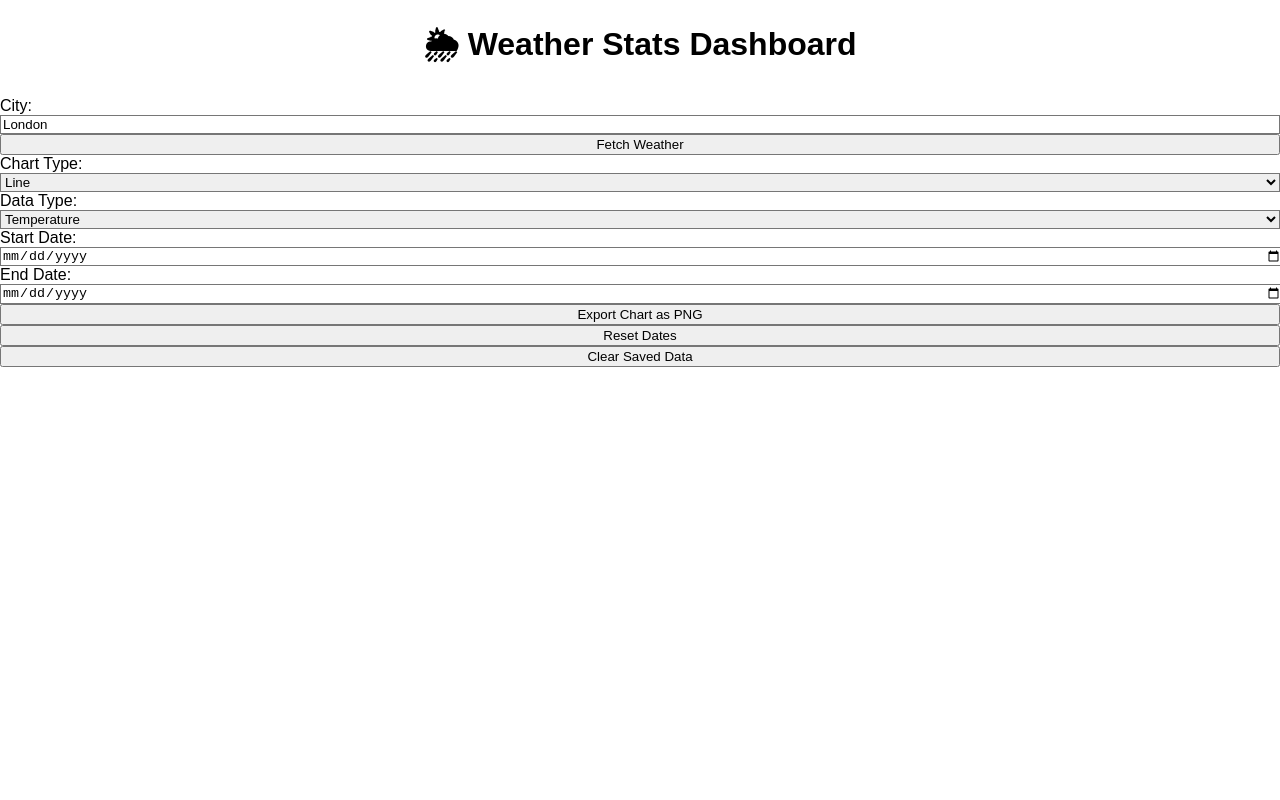
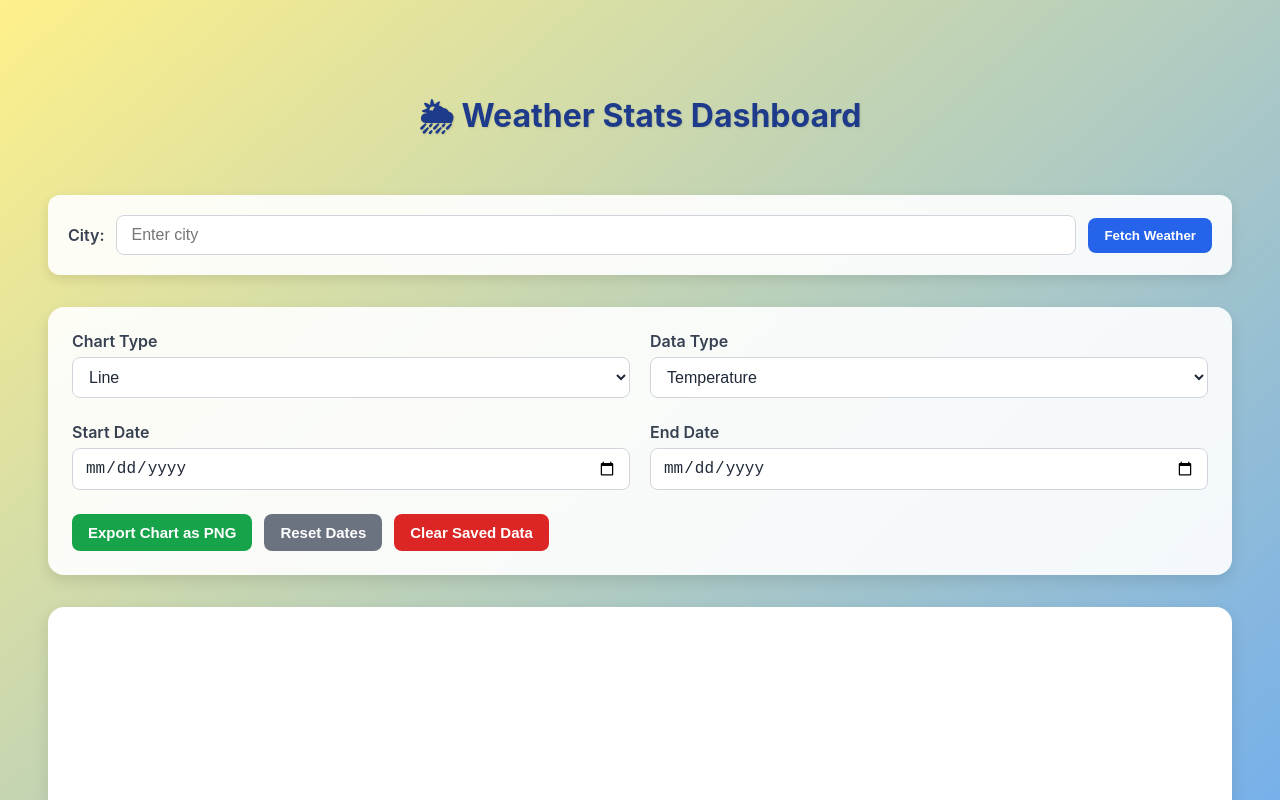
Before and after one commit to RaiderFZ/weather-stats-app, a Vue app: page / in a window 1280 px wide. Shown: the top 800 px of the page. Built offline with nearby package versions, Linux system fonts and the light colour scheme.

Commit message:
Сorrectly cache and display current weather per city

```diff
--- a/package.json
+++ b/package.json
@@ -20,9 +20,6 @@
     "@types/node": "^24.0.12",
     "@vitejs/plugin-vue": "^6.0.0",
     "@vue/tsconfig": "^0.7.0",
-    "autoprefixer": "^10.4.21",
-    "postcss": "^8.5.6",
-    "tailwindcss": "^4.1.11",
     "typescript": "~5.8.3",
     "vite": "^7.0.3",
     "vue-tsc": "^2.2.12"
--- a/src/App.vue
+++ b/src/App.vue
@@ -1,12 +1,14 @@
 <template>
-  <div :class="['min-h-screen p-6 text-gray-800 transition-all', backgroundClass] ">
-      <h1 class="text-4xl font-bold text-center text-white drop-shadow-lg">
+  <div :class="['app-wrapper', backgroundClass]">
+    <div class="container">
+      <h1 class="dashboard-title">
         🌦 Weather Stats Dashboard
       </h1>
       <CityInput />
       <ChartControls />
       <LineChart />
       <WeatherCard />
+    </div>
   </div>
 </template>
 
@@ -20,7 +22,32 @@ import { useBackgroundStyle } from './composables/useBackgroundStyle';
 const { backgroundClass } = useBackgroundStyle();
 </script>
 
-<style scoped>
+<style>
+.app-wrapper {
+  min-height: 100vh;
+  padding: 48px 24px;
+  font-family: 'Inter', sans-serif;
+  color: #1f2937;
+  transition: background 0.5s ease;
+}
+
+.container {
+  max-width: 1200px;
+  margin: 0 auto;
+  display: flex;
+  flex-direction: column;
+  gap: 32px;
+}
+
+.dashboard-title {
+  text-align: center;
+  font-size: 2rem;
+  font-weight: 700;
+  color: #1e3a8a;
+  text-shadow: 1px 1px 2px rgba(0, 0, 0, 0.1);
+  margin-bottom: 1rem;
+}
+
 @keyframes fade-slide-up {
   from {
     opacity: 0;
@@ -35,4 +62,28 @@ const { backgroundClass } = useBackgroundStyle();
 .animate-fade-in {
   animation: fade-slide-up 0.5s ease-out;
 }
+
+.bg-clear {
+  background: linear-gradient(to bottom right, #fef08a, #60a5fa); /* yellow to blue */
+}
+
+.bg-clouds {
+  background: linear-gradient(to bottom right, #d1d5db, #6b7280); /* light to dark gray */
+}
+
+.bg-rain {
+  background: linear-gradient(to bottom right, #3b82f6, #4b5563); /* blue to gray */
+}
+
+.bg-snow {
+  background: linear-gradient(to bottom right, #f9fafb, #dbeafe); /* white to light blue */
+}
+
+.bg-thunderstorm {
+  background: linear-gradient(to bottom right, #6d28d9, #1f2937); /* purple to dark */
+}
+
+.bg-mist {
+  background: linear-gradient(to bottom right, #e5e7eb, #9ca3af); /* light gray to medium */
+}
 </style>
--- a/src/components/ChartControls.vue
+++ b/src/components/ChartControls.vue
@@ -1,69 +1,69 @@
 <template>
-  <div class="controls flex flex-col space-y-4">
-    <div class="flex flex-col sm:flex-row sm:items-center sm:space-x-4">
-      <label for="chartType" class="mr-2">Chart Type:</label>
+  <div class="chart-controls">
+    <div class="control-group">
+      <div class="form-field">
+        <label for="chartType">Chart Type</label>
         <select
           id="chartType"
           v-model="selectedChartType"
-        class="border p-2 w-full sm:w-auto"
         >
           <option value="line">Line</option>
           <option value="bar">Bar</option>
           <option value="pie">Pie</option>
         </select>
       </div>
-    <div class="flex flex-col sm:flex-row sm:items-center sm:space-x-4">
-      <label for="dataType" class="mr-2">Data Type:</label>
+      <div class="form-field">
+        <label for="dataType">Data Type</label>
         <select
           id="dataType"
           v-model="selectedDataType"
-        class="border p-2 w-full sm:w-auto"
         >
           <option value="temperature">Temperature</option>
           <option value="humidity">Humidity</option>
           <option value="pressure">Pressure</option>
         </select>
       </div>
-    <div class="flex flex-col sm:flex-row sm:space-x-4 space-y-4 sm:space-y-0">
-      <div class="flex flex-col">
-        <label for="startDate" class="mr-2">Start Date:</label>
+    </div>
+
+    <div class="control-group">
+      <div class="form-field">
+        <label for="startDate">Start Date</label>
         <input
           id="startDate"
+          type="date"
           v-model="startDate"
-          type="date"
           :max="maxDate"
-          class="border p-2 w-full"
           @change="filterData"
         />
       </div>
-      <div class="flex flex-col">
-        <label for="endDate" class="mr-2">End Date:</label>
+      <div class="form-field">
+        <label for="endDate">End Date</label>
         <input
           id="endDate"
+          type="date"
           v-model="endDate"
-          type="date"
           :max="maxDate"
-          class="border p-2 w-full"
           @change="filterData"
         />
       </div>
     </div>
-    <div class="flex flex-col sm:flex-row sm:space-x-4 space-y-4 sm:space-y-0">
+
+    <div class="button-group">
       <button
         @click="exportChart"
-        class="p-2 bg-green-500 text-white hover:bg-green-600 w-full sm:w-auto"
+        class="btn btn-green"
       >
         Export Chart as PNG
       </button>
       <button
         @click="resetDates"
-        class="p-2 bg-gray-400 text-white hover:bg-gray-500 w-full sm:w-auto"
+        class="btn btn-gray"
       >
         Reset Dates
       </button>
       <button
         @click="clearLocalStorage"
-        class="p-2 bg-red-500 text-white hover:bg-red-600 w-full sm:w-auto"
+        class="btn btn-red"
       >
         Clear Saved Data
       </button>
@@ -83,7 +83,6 @@ const { startDate, endDate, maxDate, filterData, resetDates } = useDateFilter();
 const { removeItem } = useLocalStorage();
 const { chartInstance } = useChartInstance();
 
-
 const selectedChartType = computed({
   get: () => store.chartType,
   set: (val) => store.updateChartType(val),
@@ -93,8 +92,7 @@ const selectedDataType = computed({
   get: () => store.dataType,
   set: (val) => {
     store.dataType = val;
-  const city = store.currentCity || 'Unknown';
-    store.updateChartData(store.rawForecasts, city);
+    store.updateChartData(store.rawForecasts, store.currentCity || 'Unknown');
   }
 });
 
@@ -111,9 +109,12 @@ const exportChart = () => {
 };
 
 const clearLocalStorage = () => {
-  removeItem('weatherCity');
-  removeItem('weatherStartDate');
-  removeItem('weatherEndDate');
+  Object.keys(localStorage).forEach((key) => {
+    if (key.startsWith('weatherCurrent') || key.startsWith('weather')) {
+      localStorage.removeItem(key);
+    }
+    });
+
     store.chartData = { labels: [], datasets: [] };
     store.rawForecasts = [];
     store.error = null;
@@ -122,7 +123,84 @@ const clearLocalStorage = () => {
 </script>
 
 <style scoped>
-.controls {
-  margin-bottom: 16px;
+.chart-controls {
+  background: rgba(255, 255, 255, 0.9);
+  backdrop-filter: blur(8px);
+  padding: 24px;
+  border-radius: 16px;
+  box-shadow: 0 6px 14px rgba(0, 0, 0, 0.1);
+  display: flex;
+  flex-direction: column;
+  gap: 24px;
+}
+
+.control-group {
+  display: flex;
+  flex-wrap: wrap;
+  gap: 20px;
+  justify-content: space-between;
+}
+
+.form-field {
+  flex: 1 1 240px;
+  display: flex;
+  flex-direction: column;
+  gap: 6px;
+}
+
+label {
+  font-weight: 600;
+  color: #374151;
+}
+
+select,
+input[type="date"] {
+  padding: 10px 12px;
+  border: 1px solid #d1d5db;
+  border-radius: 8px;
+  font-size: 16px;
+  background-color: white;
+  color: #1f2937;
+}
+
+.button-group {
+  display: flex;
+  flex-wrap: wrap;
+  gap: 12px;
+}
+
+.btn {
+  padding: 10px 16px;
+  font-size: 15px;
+  font-weight: 600;
+  border: none;
+  border-radius: 8px;
+  cursor: pointer;
+  color: white;
+  transition: background 0.2s;
+}
+
+.btn-green {
+  background-color: #16a34a;
+}
+
+.btn-green:hover {
+  background-color: #15803d;
+}
+
+.btn-gray {
+  background-color: #6b7280;
+}
+
+.btn-gray:hover {
+  background-color: #4b5563;
+}
+
+.btn-red {
+  background-color: #dc2626;
+}
+
+.btn-red:hover {
+  background-color: #b91c1c;
 }
 </style>
--- a/src/components/CityInput.vue
+++ b/src/components/CityInput.vue
@@ -1,81 +1,107 @@
 <template>
-  <div class="bg-white/80 backdrop-blur p-4 rounded-lg shadow space-y-4">
-    <div class="flex flex-col sm:flex-row sm:items-center sm:space-x-4 space-y-2 sm:space-y-0">
-      <label for="city" class="text-gray-700 font-semibold">City:</label>
+  <div class="city-input">
+    <div class="form-group">
+      <label for="city" class="label">City:</label>
       <input
         id="city"
         type="text"
         v-model="localCity"
         placeholder="Enter city"
-        class="flex-1 px-4 py-2 border border-gray-300 rounded-md focus:outline-none focus:ring-2 focus:ring-blue-400"
+        class="input"
       />
       <button
         @click="fetchData"
         :disabled="store.isLoading"
-        class="bg-blue-600 hover:bg-blue-700 text-white font-semibold px-4 py-2 rounded-md transition disabled:opacity-50"
+        class="button"
       >
         {{ store.isLoading ? 'Loading...' : 'Fetch Weather' }}
       </button>
-      <div v-if="store.isLoading" class="spinner ml-2"></div>
+      <div v-if="store.isLoading" class="spinner"></div>
     </div>
-    <p v-if="store.error" class="text-red-600 text-sm">{{ store.error }}</p>
+    <p v-if="store.error" class="error-text">{{ store.error }}</p>
   </div>
 </template>
 
 <script setup lang="ts">
-import { ref, watch } from 'vue';
-import { debounce } from 'lodash';
+import { ref } from 'vue';
 import { useChartStore } from '../stores/chartStore';
 import { useLocalStorage } from '../composables/useLocalStorage';
 
 const store = useChartStore();
 const { getItem, setItem } = useLocalStorage();
-const localCity = ref(getItem('weatherCity', 'London'));
+const localCity = ref(getItem('weatherCity', ''));
 
 let abortController: AbortController | null = null;
 
 const fetchData = async () => {
-    if (abortController) {
-        abortController.abort();
-    }
+  if (!localCity.value.trim()) return;
+
+  if (abortController) abortController.abort();
   abortController = new AbortController();
+
+  store.currentCity = localCity.value;
+
   await Promise.all([
     store.fetchWeatherData(localCity.value, abortController),
     store.fetchCurrentWeather(localCity.value),
   ]);
+
   setItem('weatherCity', localCity.value);
 };
-
-const fetchDataDebounced = debounce(async () => {
-    if (abortController) {
-        abortController.abort();
-    }
-    abortController = new AbortController();
-    await Promise.all([
-        store.fetchWeatherData(localCity.value, abortController),
-        store.fetchCurrentWeather(localCity.value),
-    ]);
-    setItem('weatherCity', localCity.value);
-}, 500);
-
-watch(localCity, () => {
-    if (localCity.value.trim()) {
-        fetchDataDebounced();
-        setItem('weatherCity', localCity.value);
-    }
-});
 </script>
 
 <style scoped>
+.city-input {
+  background: rgba(255, 255, 255, 0.9);
+  backdrop-filter: blur(8px);
+  padding: 20px;
+  border-radius: 12px;
+  box-shadow: 0 4px 12px rgba(0, 0, 0, 0.1);
+}
+
+.form-group {
+  display: flex;
+  flex-wrap: wrap;
+  align-items: center;
+  gap: 12px;
+}
+
+.label {
+  font-weight: 600;
+  color: #374151;
+}
+
+.input {
+  flex: 1;
+  padding: 10px 14px;
+  border: 1px solid #d1d5db;
+  border-radius: 8px;
+  font-size: 16px;
+  min-width: 200px;
+}
+
+.button {
+  padding: 10px 16px;
+  background-color: #2563eb;
+  color: white;
+  border: none;
+  border-radius: 8px;
+  font-weight: bold;
+  cursor: pointer;
+  transition: background 0.2s;
+}
+
+.button:hover {
+  background-color: #1e40af;
+}
+
 .spinner {
-  display: inline-block;
-  width: 24px;
-  height: 24px;
-  border: 4px solid rgba(0, 0, 0, 0.1);
-  border-left-color: #3b82f6;
+  width: 20px;
+  height: 20px;
+  border: 3px solid rgba(0, 0, 0, 0.1);
+  border-left-color: #2563eb;
   border-radius: 50%;
-  animation: spin 1s linear infinite;
-  margin-left: 8px;
+  animation: spin 0.75s linear infinite;
 }
 
 @keyframes spin {
@@ -83,4 +109,10 @@ watch(localCity, () => {
     transform: rotate(360deg);
   }
 }
+
+.error-text {
+  color: #dc2626;
+  margin-top: 10px;
+  font-size: 14px;
+}
 </style>
--- a/src/components/LineChart.vue
+++ b/src/components/LineChart.vue
@@ -1,5 +1,5 @@
 <template>
-  <div class="chart-container">
+  <div class="chart-container animate-fade-in">
     <canvas ref="chartCanvas"></canvas>
   </div>
 </template>
@@ -20,21 +20,17 @@ const { chartInstance, destroyChart } = useChartInstance();
 const createOrUpdateChart = () => {
   const dataset = store.chartData.datasets[0];
 
-  // 🛡 Защита: нет данных или canvas
   if (!chartCanvas.value || !dataset?.data || dataset.data.length === 0) {
     return;
   }
 
-  // 🎯 Фильтруем только числовые значения
   const numericData = dataset.data.filter((v): v is number => typeof v === 'number');
   if (numericData.length === 0) return;
 
-  // 🧹 Уничтожаем предыдущий график
   if (chartInstance.value) {
     destroyChart();
   }
 
-  // 📊 Создаём новый график
   chartInstance.value = new Chart(chartCanvas.value, {
     type: store.chartType,
     data: store.chartData,
@@ -68,7 +64,6 @@ const createOrUpdateChart = () => {
   });
 };
 
-// 🪄 Обновляем график при изменении данных или типа
 watch(
   [() => store.chartData, () => store.chartType],
   () => {
@@ -77,7 +72,6 @@ watch(
   { deep: true }
 );
 
-// 🚀 Создаём график после монтирования, но только если есть данные
 onMounted(() => {
   createOrUpdateChart();
 });
@@ -85,16 +79,20 @@ onMounted(() => {
 
 <style scoped>
 .chart-container {
-  opacity: 0;
-  animation: fadeIn 1s ease-in-out forwards;
-  max-height: 400px;
-  width: 100%;
+  max-width: 100%;
+  height: 400px;
+  background: white;
+  border-radius: 16px;
+  box-shadow: 0 6px 16px rgba(0, 0, 0, 0.1);
+  padding: 24px;
+  position: relative;
+  overflow: hidden;
 }
 
-@keyframes fadeIn {
+@keyframes fade-slide-up {
   from {
     opacity: 0;
-    transform: translateY(20px);
+    transform: translateY(16px);
   }
   to {
     opacity: 1;
@@ -102,9 +100,7 @@ onMounted(() => {
   }
 }
 
-@media (max-width: 640px) {
-  .chart-container {
-    max-height: 300px;
-  }
+.animate-fade-in {
+  animation: fade-slide-up 0.6s ease-out;
 }
 </style>
--- a/src/composables/useBackgroundStyle.ts
+++ b/src/composables/useBackgroundStyle.ts
@@ -1,16 +1,23 @@
 import { computed } from 'vue';
 import { useChartStore } from '../stores/chartStore';
 
-export const useBackgroundStyle = () => {
+export function useBackgroundStyle() {
   const store = useChartStore();
 
+  const weatherToClass: Record<string, string> = {
+    clear: 'bg-clear',
+    clouds: 'bg-clouds',
+    rain: 'bg-rain',
+    snow: 'bg-snow',
+    thunderstorm: 'bg-thunderstorm',
+    mist: 'bg-mist',
+  };
+
   const backgroundClass = computed(() => {
-    const temp = store.currentWeather?.temp ?? 15;
-    if (temp >= 30) return 'bg-gradient-to-br from-orange-400 to-red-500';
-    if (temp >= 20) return 'bg-gradient-to-br from-yellow-300 to-orange-400';
-    if (temp >= 10) return 'bg-gradient-to-br from-blue-200 to-blue-400';
-    return 'bg-gradient-to-br from-blue-900 to-blue-600';
+    const desc = store.currentWeather?.description?.toLowerCase() ?? '';
+    const key = Object.keys(weatherToClass).find(k => desc.includes(k));
+    return weatherToClass[key ?? 'clear'];
   });
 
   return { backgroundClass };
-};
+}
--- a/src/style.css
+++ b/src/style.css
@@ -1,9 +1,13 @@
-@tailwind base;
-@tailwind components;
-@tailwind utilities;
-
-body {
-  font-family: Arial, sans-serif;
+html, body, #app {
   margin: 0;
   padding: 0;
+  font-family: 'Inter', sans-serif;
+  background-color: #f3f4f6;
+  color: #1f2937;
 }
+
+.container {
+  max-width: 1200px;
+  margin: 0 auto;
+  padding: 1.5rem;
+}
```
Also changed, not shown: src/components/WeatherCard.vue (+47 -18 lines), src/stores/chartStore.ts (+9 -6 lines), 1 other file (tests, documents, lock files or other folders). Lines whose indentation alone changed are shown as unchanged.
